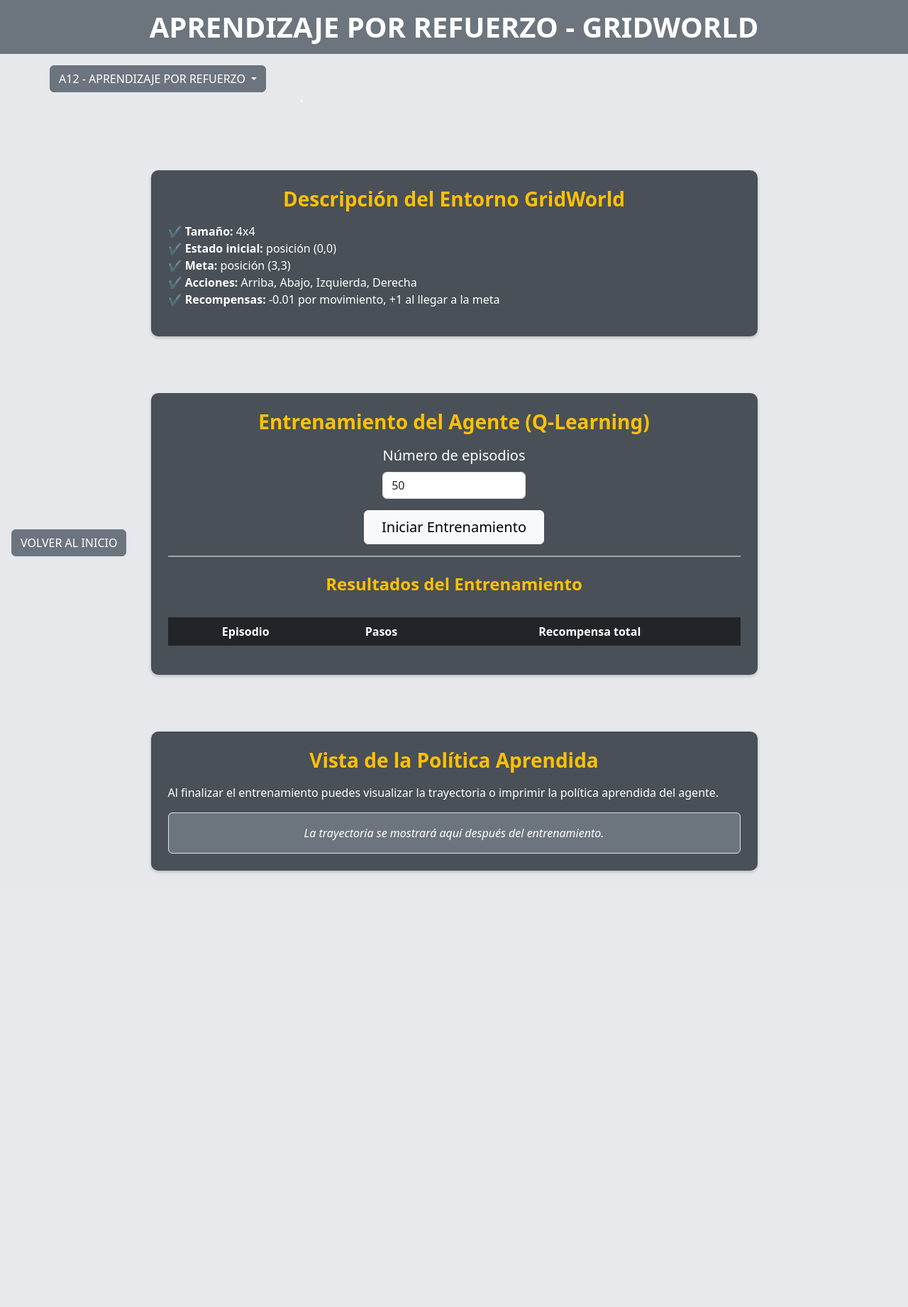
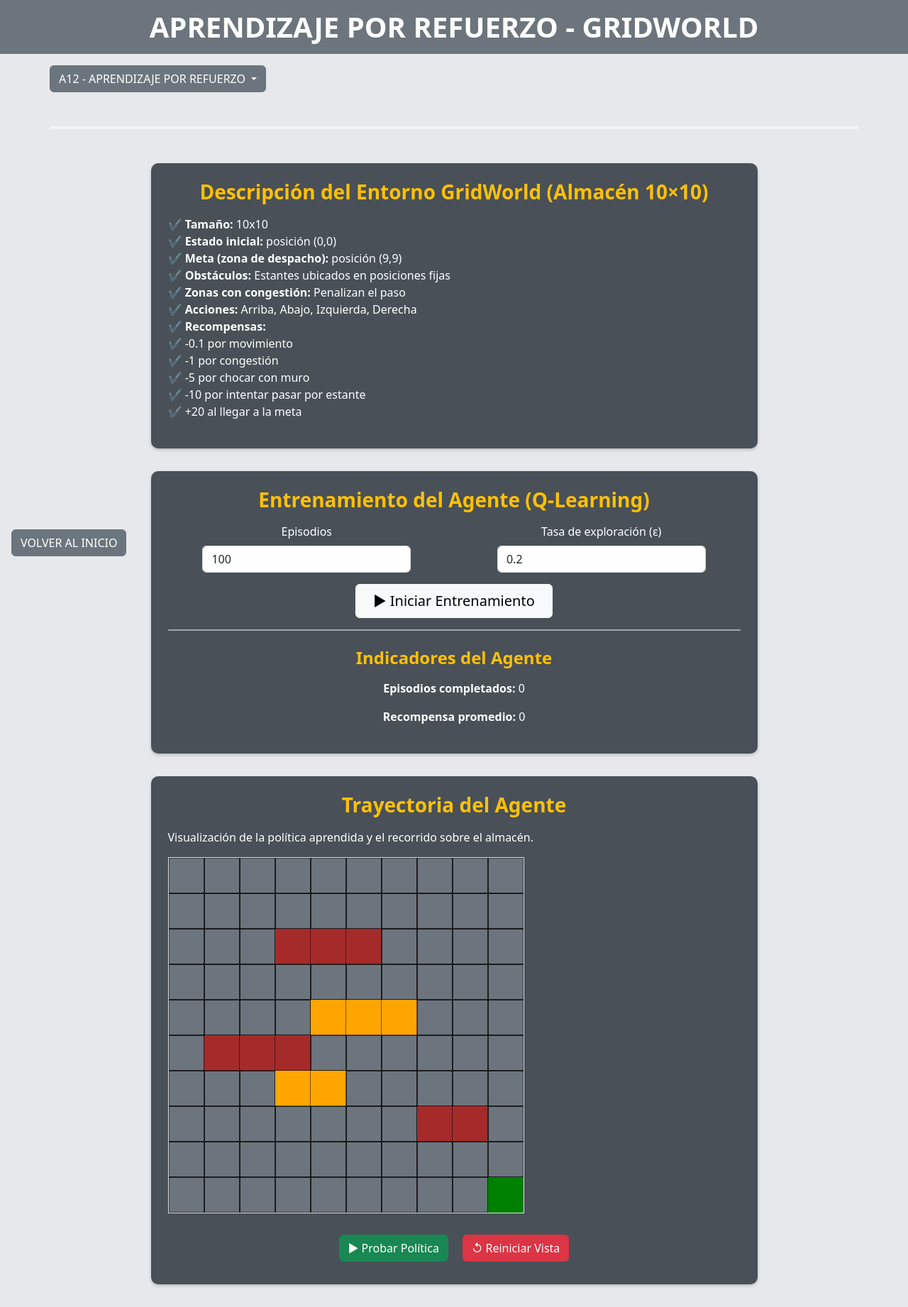
Before and after one commit to SantiagoTorresGonzalez/MachineLearning601N, a Flask app: page /gridworld/practica in a window 1280 px wide. Shown: the whole page at 71% size. Before the commit the page ends 1230 px from the top, so only its background shows below. Run offline with Flask 3, Linux system fonts and the light colour scheme; lists and menus that the app fills with data are empty; parts of the project's set-up code (start-up, migrations or seed data) failed here and were passed over.

Commit message:
Cambios en el modelo gridworld y archivos agent.py t training.py

```diff
--- a/app.py
+++ b/app.py
@@ -8,7 +8,7 @@
 
 import prediccionTrafico
 import randomForest
-from training import run_training
+from training import run_training   # ← test_agent_path ELIMINADO
 from regresionAccidente import logistic_Model, scaler, columnas_modelo, predict_label
 
 app = Flask(__name__)
@@ -129,9 +129,11 @@
         label, prob = randomForest.predict_label(features, threshold=0.5)
         resultado = label
         probabilidad = f"{prob:.4f}"
-        interpretacion = "Con threshold=0.4, el modelo se vuelve más sensible (detecta más diabéticos), Pero a cambio pierde precisión en los sanos (personas sin diabetes)."
+        interpretacion = (
+            "Con threshold=0.4, el modelo se vuelve más sensible (detecta más diabéticos), "
+            "pero pierde precisión en los sanos."
+        )
 
-    # Leer exactitud desde archivo
     BASE_DIR = os.path.dirname(os.path.abspath(__file__))
     with open(os.path.join(BASE_DIR, "static", "accuracy_diabetes.txt"), "r") as f:
         accuracy = f.read().strip()
@@ -154,13 +156,12 @@
 def gridworld_practica():
     return render_template("gridworld_practica.html")
 
-# Ejecutar el entrenamiento desde un botón JS
+# ENTRENAMIENTO
 @app.route("/gridworld/run", methods=["POST"])
 def gridworld_run():
     episodes = int(request.form.get("episodes", 50))
     result = run_training(episodes)
     return jsonify(result)
 
-
 if __name__ == '__main__':
     app.run(debug=True)
--- a/templates/gridworld_practica.html
+++ b/templates/gridworld_practica.html
@@ -3,19 +3,19 @@
 <head>
     <meta charset="UTF-8">
     <meta name="viewport" content="width=device-width, initial-scale=1.0">
-    <title>Ejercicio práctico: GridWorld (Q-Learning)</title>
+    <title>GridWorld – Almacén 10x10 (Q-Learning)</title>
     <link href="https://cdn.jsdelivr.net/npm/bootstrap@5.3.8/dist/css/bootstrap.min.css" rel="stylesheet">
     <link rel="stylesheet" href="{{ url_for('static', filename='style.css')}}">
 </head>
 
 <body class="fondo-personalizado text-white">
 
+    <!-- TITULO PRINCIPAL (NO SE CAMBIA) -->
     <p class="p-2 text-bg-secondary text-center fw-bold fs-1">APRENDIZAJE POR REFUERZO - GRIDWORLD</p>
 
     <div class="container mt-10 px-0">
 
-        <div class="d-flex flex-row flex-wrap gap-5 justify-content-start">
-
+        <!-- MENÚ DESPLEGABLE (NO SE CAMBIA) -->
         <div class="dropdown">
             <button class="btn btn-secondary dropdown-toggle" type="button" data-bs-toggle="dropdown" aria-expanded="false">
                 A12 - APRENDIZAJE POR REFUERZO
@@ -26,106 +26,184 @@
             </ul>
         </div>
 
+
         <hr class="border border-light border-2 opacity-75 my-5">
 
 
-    <!-- Descripción del entorno -->
+        <!-- DESCRIPCIÓN DEL ENTORNO -->
         <div class="custom-card">
-        <h3>Descripción del Entorno GridWorld</h3>
+            <h3>Descripción del Entorno GridWorld (Almacén 10×10)</h3>
             <ul>
-            <li><b>Tamaño:</b> 4x4</li>
+                <li><b>Tamaño:</b> 10x10</li>
                 <li><b>Estado inicial:</b> posición (0,0)</li>
-            <li><b>Meta:</b> posición (3,3)</li>
+                <li><b>Meta (zona de despacho):</b> posición (9,9)</li>
+                <li><b>Obstáculos:</b> Estantes ubicados en posiciones fijas</li>
+                <li><b>Zonas con congestión:</b> Penalizan el paso</li>
                 <li><b>Acciones:</b> Arriba, Abajo, Izquierda, Derecha</li>
-            <li><b>Recompensas:</b> -0.01 por movimiento, +1 al llegar a la meta</li>
+                <li><b>Recompensas:</b>
+                    <ul>
+                        <li>-0.1 por movimiento</li>
+                        <li>-1 por congestión</li>
+                        <li>-5 por chocar con muro</li>
+                        <li>-10 por intentar pasar por estante</li>
+                        <li>+20 al llegar a la meta</li>
+                    </ul>
+                </li>
             </ul>
         </div>
 
 
-    <!-- ENTRENAMIENTO -->
+        <!-- CONTROL DE ENTRENAMIENTO -->
         <div class="custom-card">
 
             <h3 class="text-center">Entrenamiento del Agente (Q-Learning)</h3>
 
-        <div class="text-center my-3">
-            <label class="form-label fs-5">Número de episodios</label>
-            <input type="number" id="episodes" value="50" min="10" max="500" class="form-control w-25 mx-auto">
+            <div class="row text-center my-3">
+
+                <div class="col">
+                    <label class="form-label">Episodios</label>
+                    <input type="number" id="episodes" value="100" min="50" max="2000" class="form-control w-75 mx-auto">
                 </div>
 
-        <div class="text-center">
-            <button onclick="runTraining()" class="btn btn-light px-4 py-2 fs-5">Iniciar Entrenamiento</button>
+                <div class="col">
+                    <label class="form-label">Tasa de exploración (ε)</label>
+                    <input type="number" id="epsilon" value="0.2" min="0.01" max="1" step="0.01" class="form-control w-75 mx-auto">
+                </div>
+
+            </div>
+
+            <div class="text-center my-3">
+                <button onclick="runTraining()" class="btn btn-light px-4 py-2 fs-5">▶ Iniciar Entrenamiento</button>
             </div>
 
             <hr class="border border-light opacity-50">
 
-        <h4 class="text-center mt-4">Resultados del Entrenamiento</h4>
+            <h4 class="text-center mt-4">Indicadores del Agente</h4>
 
-        <div class="table-responsive">
-            <table id="results" class="table table-dark table-striped text-center mt-3">
-                <thead>
-                    <tr>
-                        <th>Episodio</th>
-                        <th>Pasos</th>
-                        <th>Recompensa total</th>
-                    </tr>
-                </thead>
-                <tbody>
-
-                </tbody>
-            </table>
+            <div class="text-center">
+                <p><b>Episodios completados:</b> <span id="episodesDone">0</span></p>
+                <p><b>Recompensa promedio:</b> <span id="avgReward">0</span></p>
             </div>
 
         </div>
 
 
-    <!-- Trayectoria -->
+        <!-- GRÁFICO / TRAZADO DEL AGENTE -->
         <div class="custom-card">
-        <h3>Vista de la Política Aprendida</h3>
 
-        <p>Al finalizar el entrenamiento puedes visualizar la trayectoria o imprimir la política aprendida del agente.</p>
+            <h3>Trayectoria del Agente</h3>
 
-        <div id="policyPreview" class="border p-3 rounded bg-secondary text-center">
-            <i>La trayectoria se mostrará aquí después del entrenamiento.</i>
+            <p>Visualización de la política aprendida y el recorrido sobre el almacén.</p>
+
+            <canvas id="gridCanvas" width="500" height="500" class="border bg-secondary"></canvas>
+
+            <div class="text-center mt-3">
+                <button onclick="testAgent()" class="btn btn-success m-2">▶ Probar Política</button>
+                <button onclick="resetGrid()" class="btn btn-danger m-2">↺ Reiniciar Vista</button>
             </div>
-    </div>
-
 
         </div>
 
+    </div>
+
+    <!-- BOTÓN DE VOLVER AL INICIO (NO SE CAMBIA) -->
+    <a href="/" class="btn btn-secondary position-fixed bottom-0 start-0 m-3">
+        VOLVER AL INICIO
+    </a>
+
+
     <script src="https://cdn.jsdelivr.net/npm/bootstrap@5.3.8/dist/js/bootstrap.bundle.min.js"></script>
 
+
+    <!-- ================== SCRIPTS ================== -->
     <script>
+        let gridSize = 10;
+        let cellSize = 50;
+        let canvas = document.getElementById("gridCanvas");
+        let ctx = canvas.getContext("2d");
+
+        function drawGrid(path = []) {
+            ctx.clearRect(0, 0, canvas.width, canvas.height);
+
+            for (let i = 0; i < gridSize; i++) {
+                for (let j = 0; j < gridSize; j++) {
+
+                    ctx.strokeStyle = "black";
+                    ctx.strokeRect(j * cellSize, i * cellSize, cellSize, cellSize);
+
+                    // Obstáculos
+                    const obstacles = [
+                        [2,3],[2,4],[2,5],
+                        [5,1],[5,2],[5,3],
+                        [7,7],[7,8]
+                    ];
+                    if (obstacles.some(o => o[0] === i && o[1] === j)) {
+                        ctx.fillStyle = "brown";
+                        ctx.fillRect(j * cellSize, i * cellSize, cellSize, cellSize);
+                    }
+
+                    // Congestión
+                    const congestion = [
+                        [4,4],[4,5],[4,6],
+                        [6,3],[6,4]
+                    ];
+                    if (congestion.some(c => c[0] === i && c[1] === j)) {
+                        ctx.fillStyle = "orange";
+                        ctx.fillRect(j * cellSize, i * cellSize, cellSize, cellSize);
+                    }
+
+                    // Meta
+                    if (i === 9 && j === 9) {
+                        ctx.fillStyle = "green";
+                        ctx.fillRect(j * cellSize, i * cellSize, cellSize, cellSize);
+                    }
+                }
+            }
+
+            // Dibujar la trayectoria aprendida
+            ctx.fillStyle = "cyan";
+            path.forEach(p => {
+                ctx.fillRect(p[1] * cellSize + 15, p[0] * cellSize + 15, 20, 20);
+            });
+        }
+
+        drawGrid();
+
+
+        // ------------------ ENTRENAMIENTO ------------------
+
         function runTraining() {
             const episodes = document.getElementById("episodes").value;
+            const epsilon = document.getElementById("epsilon").value;
 
             fetch("/gridworld/run", {
                 method: "POST",
                 headers: { "Content-Type": "application/x-www-form-urlencoded" },
-                body: "episodes=" + episodes
+                body: "episodes=" + episodes + "&epsilon=" + epsilon
             })
             .then(res => res.json())
             .then(data => {
-                const tbody = document.querySelector("#results tbody");
-                tbody.innerHTML = "";
+                document.getElementById("episodesDone").innerText = episodes;
+                document.getElementById("avgReward").innerText = data.average_reward;
+                alert("Entrenamiento completado.");
+            });
+        }
 
-                data.forEach(row => {
-                    tbody.innerHTML += `
-                        <tr>
-                            <td>${row.episode}</td>
-                            <td>${row.steps}</td>
-                            <td>${row.reward}</td>
-                        </tr>`;
+
+        // ------------------ PRUEBA DEL AGENTE ------------------
+
+        function testAgent() {
+            fetch("/gridworld/test")
+            .then(res => res.json())
+            .then(data => {
+                drawGrid(data.path);
             });
+        }
 
-                document.getElementById("policyPreview").innerHTML =
-                    "<b>Entrenamiento completado. Política lista para usar.</b>";
-            });
+        function resetGrid() {
+            drawGrid();
         }
     </script>
 
-    <a href="/" class="btn btn-secondary position-fixed bottom-0 start-0 m-3">
-        VOLVER AL INICIO
-    </a>
-
 </body>
 </html>
--- a/templates/gridworld_teoria.html
+++ b/templates/gridworld_teoria.html
@@ -19,7 +19,7 @@
         </button>
         <ul class="dropdown-menu">
             <li><a class="dropdown-item" href="/gridworld/teoria">Conceptos básicos</a></li>
-            <li><a class="dropdown-item" href="/gridworld/ejercicio">Ejercicio práctico</a></li>
+            <li><a class="dropdown-item" href="/gridworld/practica">Ejercicio práctico</a></li>
         </ul>
         </div>
     </div>
--- a/templates/index.html
+++ b/templates/index.html
@@ -69,11 +69,11 @@
                 <li><a class="dropdown-item" href="/diabetes">Ejercicio práctico</a></li>
             </ul>
             <button class="btn btn-secondary dropdown-toggle" type="button" data-bs-toggle="dropdown" aria-expanded="false">
-                A12- Reinforcement Learning
+                A12- Aprendizaje por Refuerzo
             </button>
             <ul class="dropdown-menu">
                 <li><a class="dropdown-item" href="/gridworld/teoria">Conceptos básicos</a></li>
-                <li><a class="dropdown-item" href="/gridworld/ejercicio">Ejercicio práctico</a></li>
+                <li><a class="dropdown-item" href="/gridworld/practica">Ejercicio práctico</a></li>
             </ul>
         </section>
 
```
Also changed, not shown: agent.py (+55 -11 lines), gridworld.py (+66 -14 lines), training.py (+17 -12 lines). Lines whose indentation alone changed are shown as unchanged.
